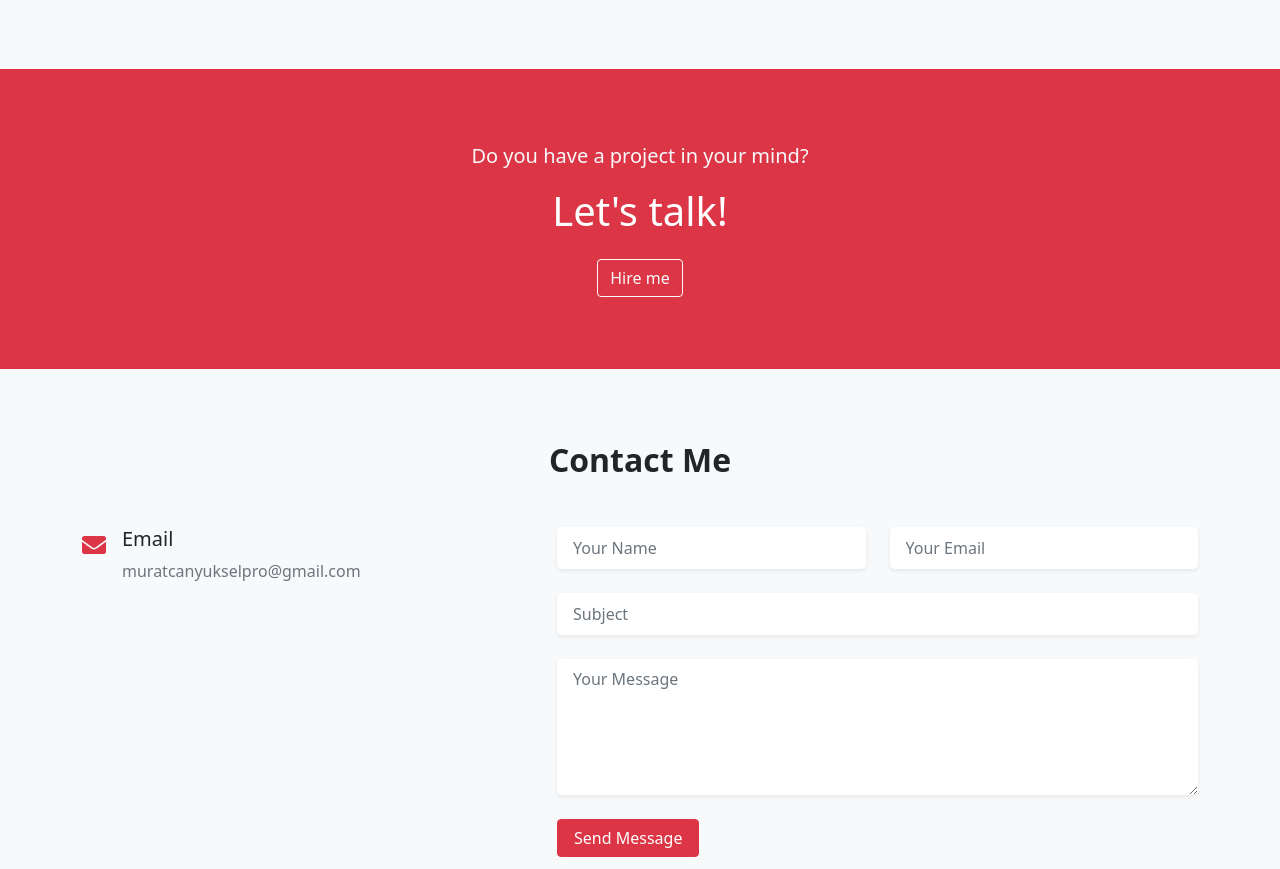
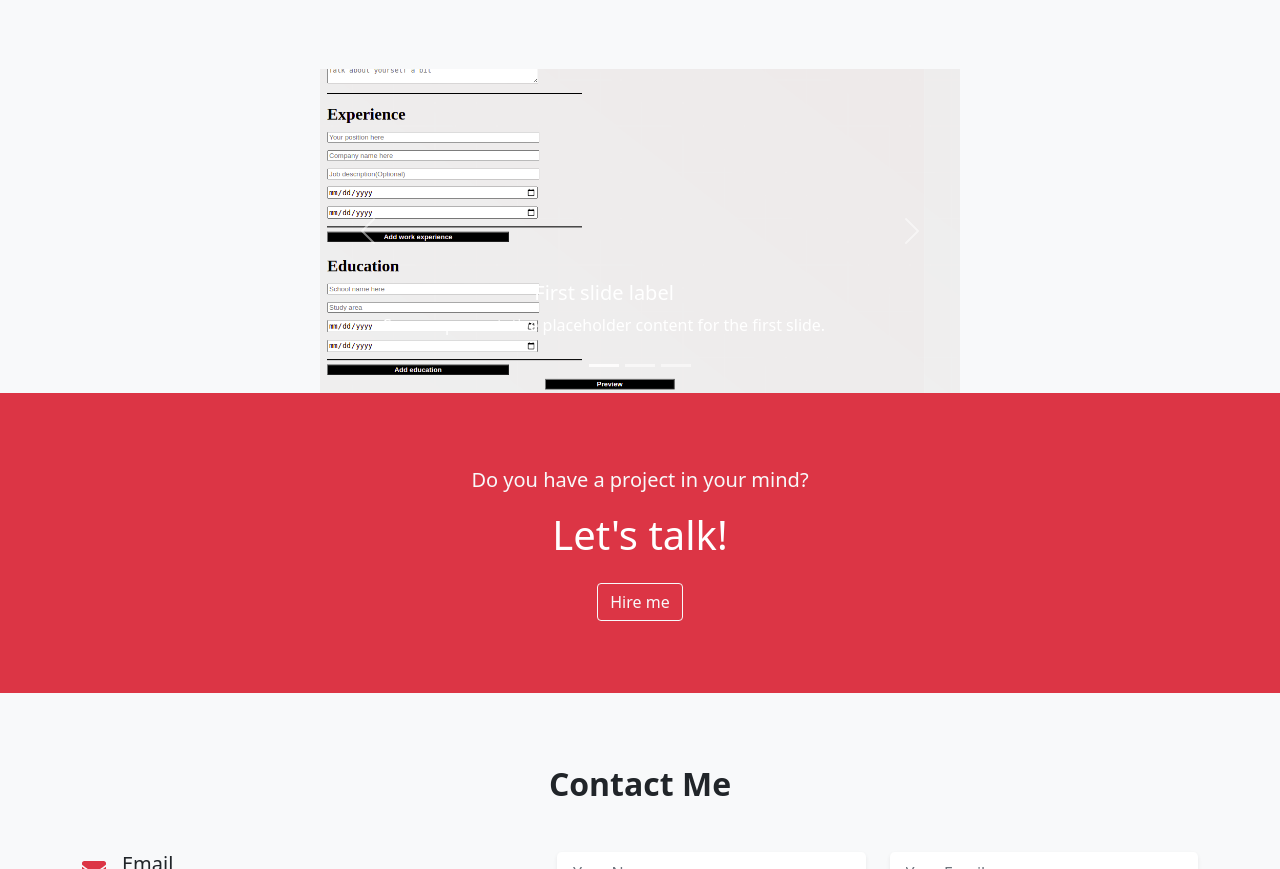
Before and after one commit to muratcan-yuksel/portfolio-1, a website: page index.html in a window 1280 px wide. Shown: the part 2123-2992 px from the top of the page. Drawn offline with nearby package versions, Linux system fonts and the light colour scheme.

Commit message:
added carousel, centered it

```diff
--- a/index.html
+++ b/index.html
@@ -190,6 +190,46 @@
         </div>
     </section>
     <!-- portfolio section end -->
+    <div class=" d-flex align-items-center justify-content-center">
+    <div id="carouselExampleCaptions" class="carousel slide col-md-6" data-bs-ride="carousel">
+      <div class="carousel-indicators">
+        <button type="button" data-bs-target="#carouselExampleCaptions" data-bs-slide-to="0" class="active" aria-current="true" aria-label="Slide 1"></button>
+        <button type="button" data-bs-target="#carouselExampleCaptions" data-bs-slide-to="1" aria-label="Slide 2"></button>
+        <button type="button" data-bs-target="#carouselExampleCaptions" data-bs-slide-to="2" aria-label="Slide 3"></button>
+      </div>
+      <div class="carousel-inner">
+        <div class="carousel-item active">
+          <img src="./images/cv-app.png" class="d-block w-60 " alt="...">
+          <div class="carousel-caption d-none d-md-block">
+            <h5>First slide label</h5>
+            <p>Some representative placeholder content for the first slide.</p>
+          </div>
+        </div>
+        <div class="carousel-item">
+          <img src="./images/cv-app.png" class="d-block w-60" alt="...">
+          <div class="carousel-caption d-none d-md-block">
+            <h5>Second slide label</h5>
+            <p>Some representative placeholder content for the second slide.</p>
+          </div>
+        </div>
+        <div class="carousel-item">
+          <img src="./images/cv-app.png" class="d-block w-60" alt="...">
+          <div class="carousel-caption d-none d-md-block">
+            <h5>Third slide label</h5>
+            <p>Some representative placeholder content for the third slide.</p>
+          </div>
+        </div>
+      </div>
+      <button class="carousel-control-prev" type="button" data-bs-target="#carouselExampleCaptions" data-bs-slide="prev">
+        <span class="carousel-control-prev-icon" aria-hidden="true"></span>
+        <span class="visually-hidden">Previous</span>
+      </button>
+      <button class="carousel-control-next" type="button" data-bs-target="#carouselExampleCaptions" data-bs-slide="next">
+        <span class="carousel-control-next-icon" aria-hidden="true"></span>
+        <span class="visually-hidden">Next</span>
+      </button>
+    </div>
+  </div>
     <!-- freelancer available section start -->
     <section class="freelancer-available py-5 bg-danger">
         <div class="container-lg py-4">
--- a/style.css
+++ b/style.css
@@ -6,3 +6,14 @@
   flex-direction: column;
   align-items: center;
 }
+/* #carouselExampleCaptions {
+  width: 500px;
+  height: 500px;
+  border: 1px solid black;
+} */
+.carousel-item img {
+  width: 100%;
+}
+.carousel-inner img {
+  margin: auto;
+}
```
